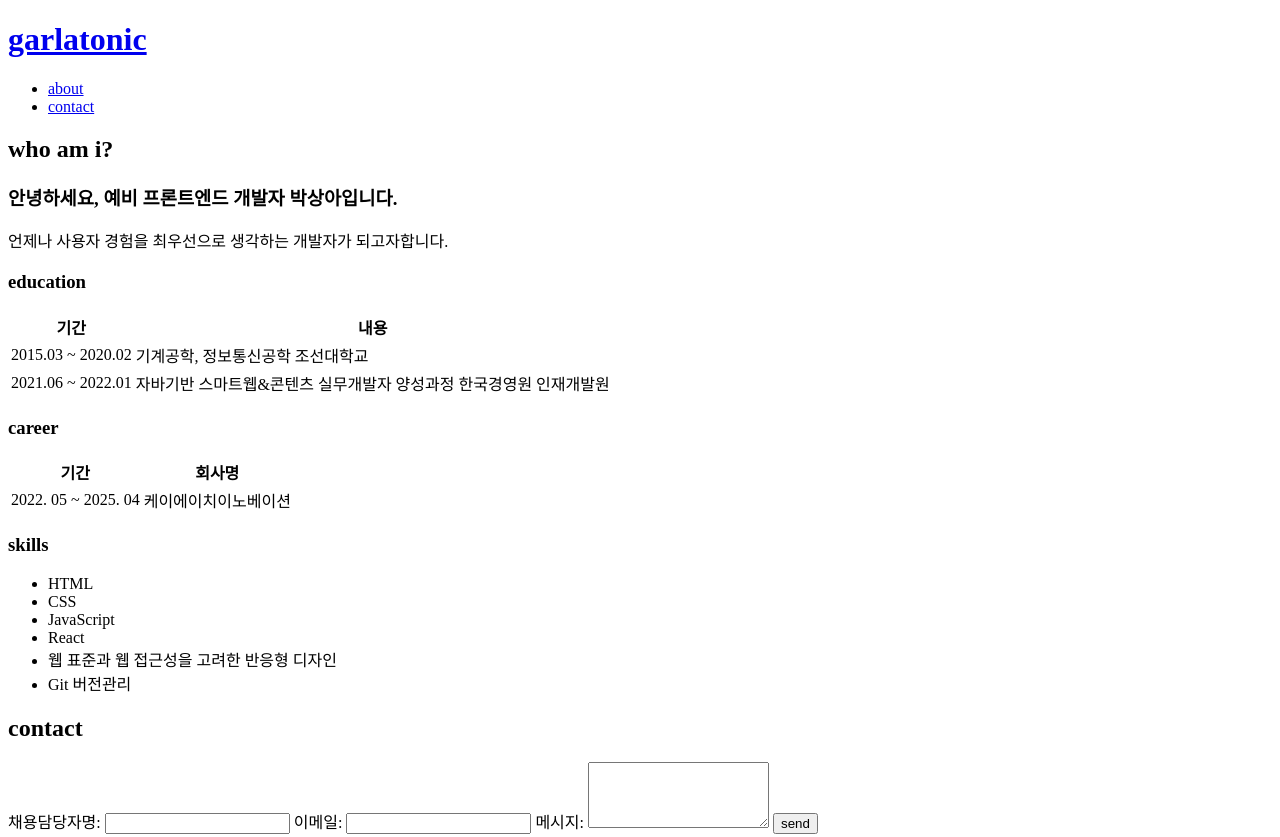
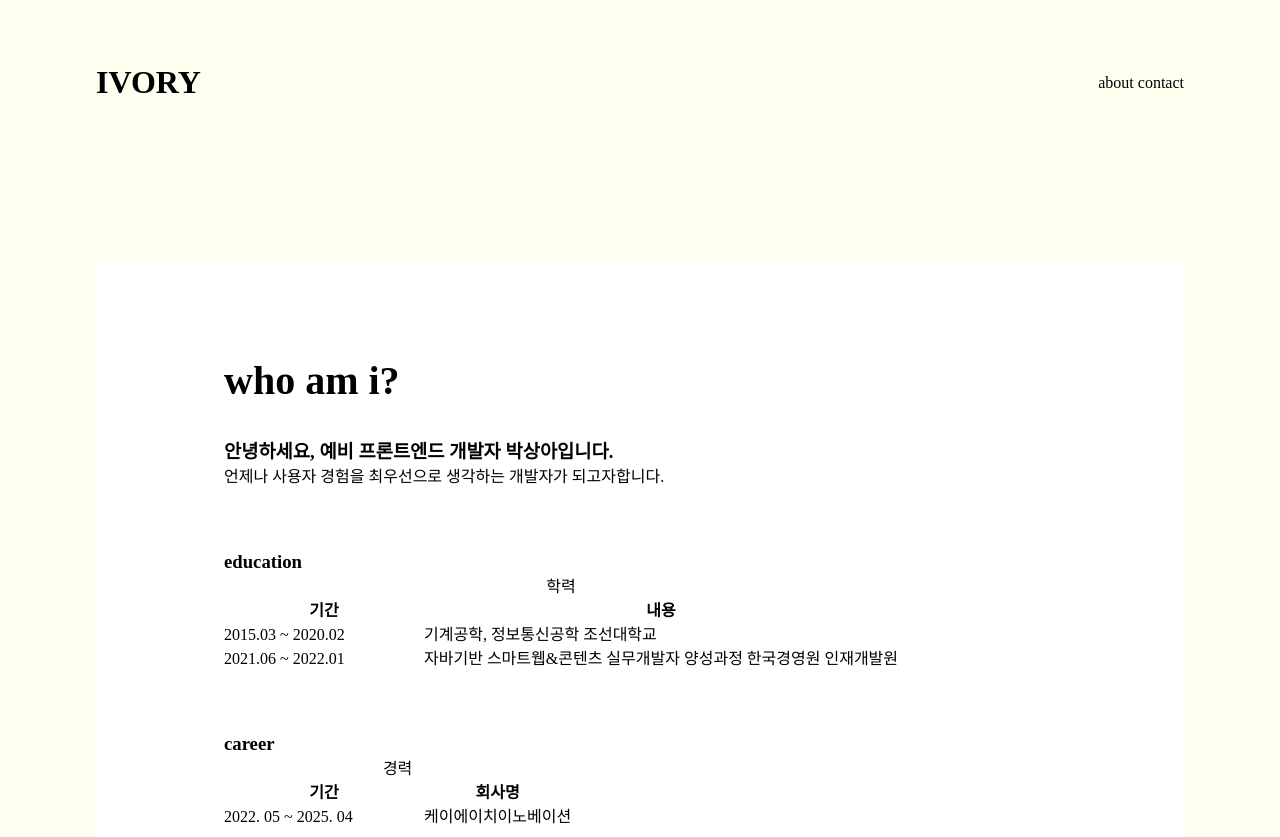
Before and after one commit to garlatonic/FE7-LECT1, a plain HTML site: page index.html in a window 1280 px wide. Shown: the top 837 px of the page. Drawn offline with Linux system fonts and the light colour scheme.

Commit message:
html 태그 수정, css 수정

```diff
--- /dev/null
+++ b/assets/css/reset.css
@@ -0,0 +1,5 @@
+* { margin: 0; padding: 0; border: 0; vertical-align: baseline; box-sizing: border-box; }
+body { background: #fff; color: #000; }
+ol, ul { list-style: none; }
+table { border-collapse: collapse; border-spacing: 0; }
+a { text-decoration: none; color: inherit; }
--- a/assets/css/style.css
+++ b/assets/css/style.css
@@ -0,0 +1,8 @@
+html { font: 16px; }
+body { background: ivory; }
+.header .inner { display: flex; justify-content: space-between; align-items: center; position: sticky; padding: 4rem 6rem; }
+.header .inner .gnb a { }
+
+section { margin: 6rem; padding: 6rem 8rem; background: #fff; }
+section article { margin-bottom: 4rem; }
+section h2 { margin-bottom: 2rem; font-size: 2.5rem; }
--- a/index.html
+++ b/index.html
@@ -3,35 +3,45 @@
     <head>
         <meta charset="UTF-8" />
         <meta name="viewport" content="width=device-width, initial-scale=1.0" />
+        <meta name="description" content="예비 프론트엔드 개발자 박상아의 포트폴리오 페이지입니다." />
         <title>[FE7]박상아</title>
+        <!-- Custom CSS -->
+        <link rel="stylesheet" href="./assets/css/reset.css" />
         <link rel="stylesheet" href="./assets/css/style.css" />
     </head>
     <body>
         <div class="layout">
-            <header>
-                <h1 class="logo"><a href="./index.html">garlatonic</a></h1>
-                <nav>
-                    <ul>
-                        <li><a href="#about">about</a></li>
-                        <li><a href="#contact">contact</a></li>
-                    </ul>
+            <header class="header">
+                <div class="inner">
+                    <h1 class="logo"><a href="./index.html">IVORY</a></h1>
+                    <nav class="gnb">
+                        <a href="#about">about</a>
+                        <a href="#contact">contact</a>
                     </nav>
+                </div>
             </header>
-            <main>
+            <main class="contents">
+                <div class="inner">
                     <section id="about">
                         <h2>who am i?</h2>
-                    <article>
+                        <article class="main-article">
                             <h3>
                                 <span>안녕하세요,</span>
                                 예비 프론트엔드 개발자 박상아입니다.
                             </h3>
                             <p>
-                            언제나 사용자 경험을 최우선으로 생각하는 개발자가 되고자합니다.
+                                언제나 사용자 경험을 최우선으로 생각하는
+                                개발자가 되고자합니다.
                             </p>
                         </article>
-                    <article>
+                        <article class="sub-article">
                             <h3>education</h3>
                             <table>
+                                <caption>학력</caption>
+                                <colgroup>
+                                    <col style="width: 200px" />
+                                    <col style="width: auto" />
+                                </colgroup>
                                 <thead>
                                     <tr>
                                         <th>기간</th>
@@ -49,17 +59,21 @@
                                     <tr>
                                         <td>2021.06 ~ 2022.01</td>
                                         <td>
-                                        자바기반 스마트웹&콘텐츠 실무개발자
-                                        양성과정
+                                            자바기반 스마트웹&콘텐츠 실무개발자 양성과정
                                             <span>한국경영원 인재개발원</span>
                                         </td>
                                     </tr>
                                 </tbody>
                             </table>
                         </article>
-                    <article>
+                        <article class="sub-article">
                             <h3>career</h3>
                             <table>
+                                <caption>경력</caption>
+                                <colgroup>
+                                    <col style="width: 200px" />
+                                    <col style="width: auto" />
+                                </colgroup>
                                 <thead>
                                     <tr>
                                         <th>기간</th>
@@ -74,7 +88,7 @@
                                 </tbody>
                             </table>
                         </article>
-                    <article>
+                        <article class="sub-article">
                             <h3>skills</h3>
                             <ul>
                                 <li>HTML</li>
@@ -89,11 +103,17 @@
                     <section id="contact">
                         <form method="post">
                             <h2>contact</h2>
+                            <p>아래에 정보를 작성하시면 연락드리겠습니다.</p>
                             <label for="name">채용담당자명:</label>
                             <input type="text" id="name" name="name" required />
 
                             <label for="email">이메일:</label>
-                        <input type="email" id="email" name="email" required />
+                            <input
+                                type="email"
+                                id="email"
+                                name="email"
+                                required
+                            />
 
                             <label for="message">메시지:</label>
                             <textarea
@@ -106,7 +126,15 @@
                             <button type="submit">send</button>
                         </form>
                     </section>
+                </div>
             </main>
+            <footer class="footer">
+                <div class="inner">
+                    <p class="copyright">
+                        Copyright &copy; 2025 IVORY. All rights reserved.
+                    </p>
+                </div>
+            </footer>
         </div>
     </body>
 </html>
```
Lines whose indentation alone changed are shown as unchanged.
